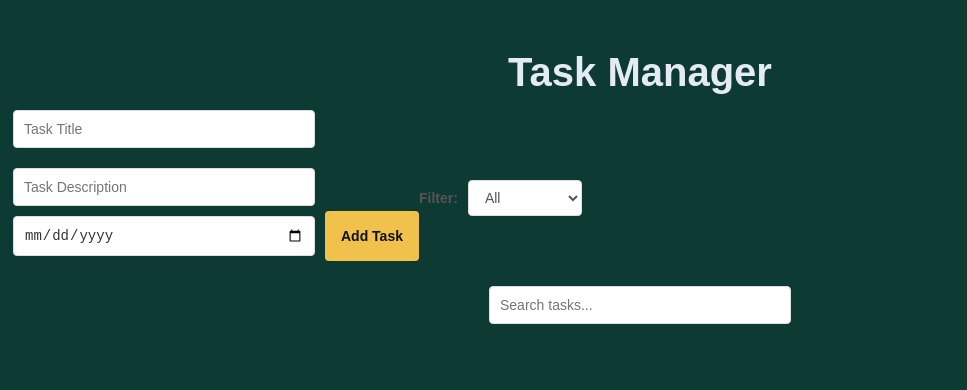
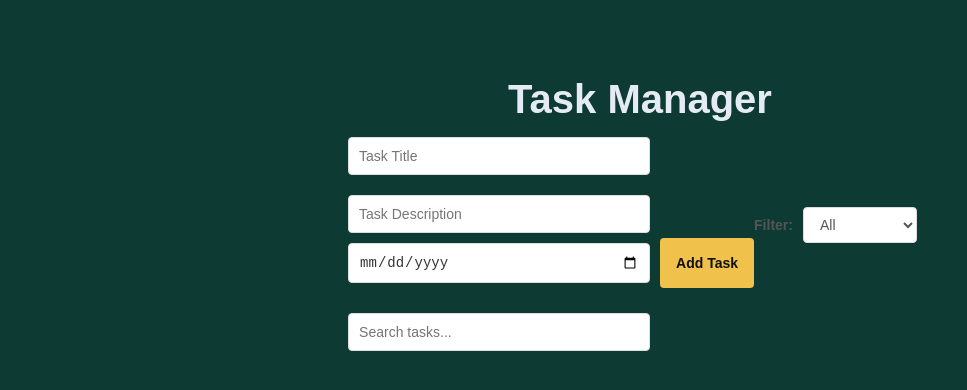
Before and after one commit to libankhalif97/Task-Manager, a React (Create React App) app: page / in a window 1280 px wide. Shown: the top 390 px of the page, without its empty margins (0-967 px from the left). Built offline with nearby package versions, Linux system fonts and the light colour scheme.

Commit message:
updated the css

```diff
--- a/src/App.css
+++ b/src/App.css
@@ -8,14 +8,16 @@ body {
 
 /* App component styles */
 .app {
-  text-align: center;
+  display: flex;
+  flex-direction: column;
+  align-items: center;
   margin-top: 50px;
 }
 
 .task-manager-header {
   display: flex;
   align-items: center;
-  justify-content: center;
+  justify-content: space-between;
   margin-bottom: 10px;
   margin-right: 20px;
 }
@@ -33,10 +35,8 @@ h1 {
 }
 
 .filter {
-  flex-grow: 1;
   display: flex;
   align-items: center;
-  justify-content: flex-start;
   margin-top: 20px;
 }
 
@@ -57,11 +57,6 @@ h1 {
 }
 
 /* TaskForm component styles */
-
-.tasks-form {
-  display: flex;
-  flex-direction: column;
-}
 
 .form-row {
   display: flex;
```
